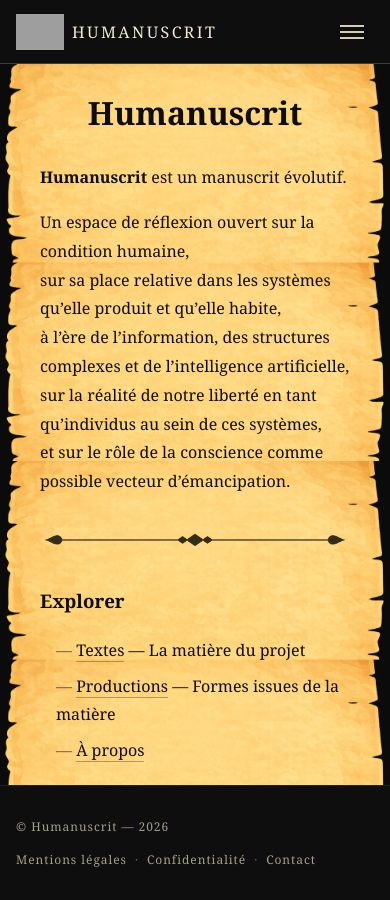
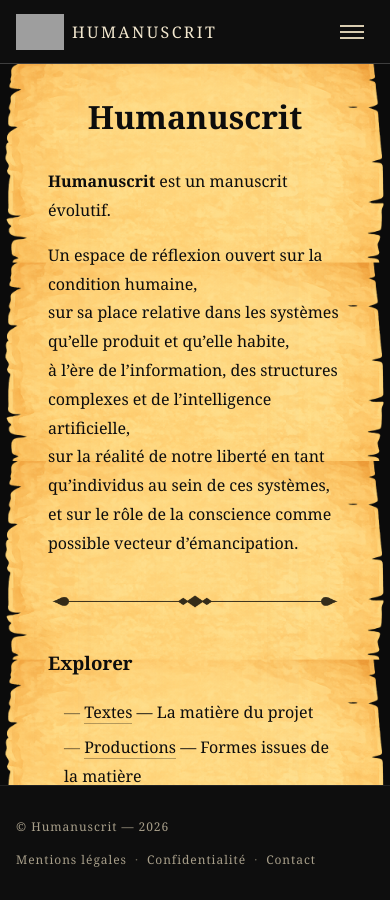
Before and after one commit to maxcarriere/humanuscrit, a Jekyll site: the page built from index.md, in a window 390 px wide. Built offline with Jekyll 4.4.1, drawn with Linux system fonts in a browser that asks for light colours; grey boxes are pictures that could not be loaded.

Commit message:
Mobile: marges 1.5rem, calc 100%-3rem; PC: min-width 0, breakpoint 1200px
Co-authored-by: Cursor <cursoragent@cursor.com>

```diff
--- a/assets/css/style.scss
+++ b/assets/css/style.scss
@@ -100,7 +100,7 @@ body {
 }
 
 /* Mobile / tablette : header compact, menu hamburger (inclut paysage) */
-@media (max-width: 992px) {
+@media (max-width: 1199px) {
   .site-header {
     padding: 0.6rem 1rem;
   }
@@ -244,6 +244,7 @@ $parchment-bottom-height: 120px;
 .parchment {
   width: 100%;
   max-width: 1200px;
+  min-width: 0;
   display: flex;
   flex-direction: column;
   margin: 0;
@@ -278,6 +279,7 @@ $parchment-bottom-height: 120px;
 
 .parchment-middle {
   flex-shrink: 0;
+  min-width: 0;
   line-height: 1.8;
   font-size: 1rem;
   color: #0d0d0d;
@@ -324,8 +326,8 @@ $parchment-bottom-height: 120px;
   background-position: center bottom;
 }
 
-/* < 1000px : parchemin_mobile de la bannière au pied de page */
-@media (max-width: 999px) {
+/* < 1200px : parchemin_mobile de la bannière au pied de page */
+@media (max-width: 1199px) {
   .page-wrapper {
     align-items: stretch;
     padding: 0;
@@ -352,10 +354,10 @@ $parchment-bottom-height: 120px;
   }
 
   .parchment-content {
-    max-width: calc(100% - 2.5rem);
+    max-width: calc(100% - 3rem);
     width: 100%;
     margin: 0 auto;
-    padding: 1.25rem 1.25rem;
+    padding: 1.5rem 1.5rem;
     font-size: 1rem;
   }
 
```
